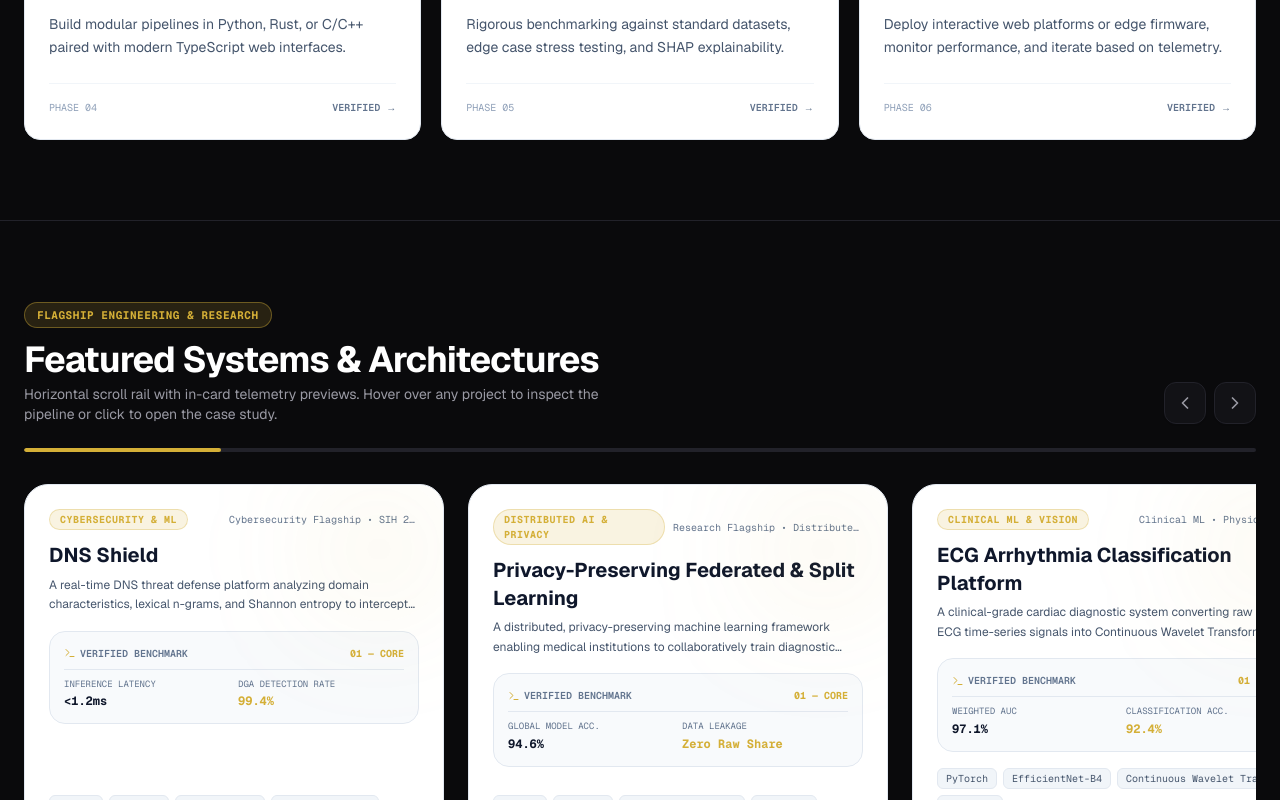
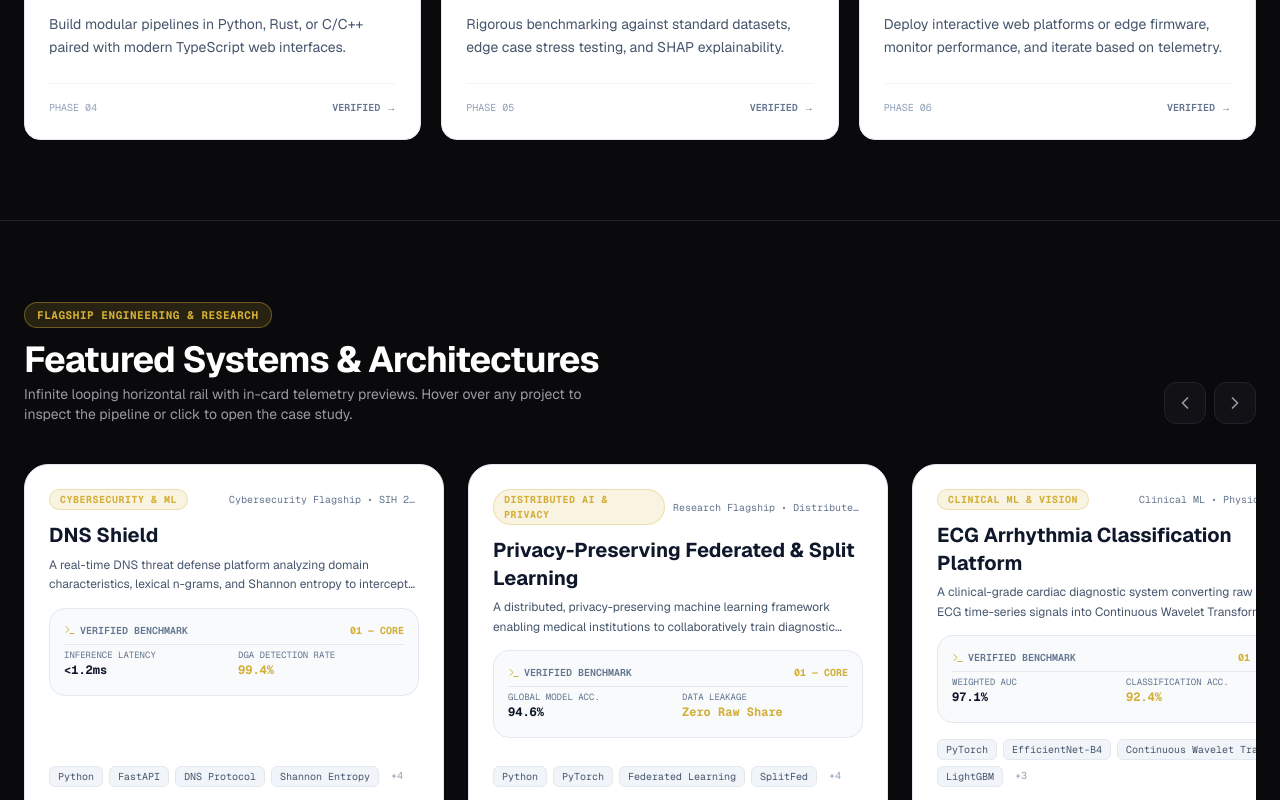
Before and after one commit to Kshitiz-Khandelwal/Portfolio-webiste, a Next.js app: page / in a window 1280 px wide. Shown: the part 2000-2800 px from the top of the page. Built offline with nearby package versions, Linux system fonts and the light colour scheme.

Commit message:
feat: add floating math formulas to background canvas, seamless infinite auto-scroll loop, and fix card hover jump

```diff
--- a/src/components/HorizontalProjectRail.tsx
+++ b/src/components/HorizontalProjectRail.tsx
@@ -9,16 +9,10 @@ export function HorizontalProjectRail() {
   const scrollContainerRef = useRef<HTMLDivElement | null>(null);
   const [activeCaseStudy, setActiveCaseStudy] = useState<ProjectCaseStudy | null>(null);
   const [hoveredProjectId, setHoveredProjectId] = useState<string | null>(null);
-  const [scrollProgress, setScrollProgress] = useState(0);
   const isPausedRef = useRef(false);
 
-  const handleScrollEvent = () => {
-    if (scrollContainerRef.current) {
-      const { scrollLeft, scrollWidth, clientWidth } = scrollContainerRef.current;
-      const progress = scrollLeft / (scrollWidth - clientWidth);
-      setScrollProgress(Math.min(Math.max(progress, 0), 1));
-    }
-  };
+  // Seamless infinite array (duplicated to create continuous smooth looping)
+  const displayProjects = [...featuredProjects, ...featuredProjects];
 
   const scroll = (direction: "left" | "right") => {
     if (scrollContainerRef.current) {
@@ -30,24 +24,22 @@ export function HorizontalProjectRail() {
     }
   };
 
-  // Auto-scroll left → right, pauses on hover/touch/manual interaction, loops back at the end
+  // Continuous seamless auto-scroll loop
   useEffect(() => {
     const el = scrollContainerRef.current;
     if (!el) return;
 
-    const AUTO_SCROLL_SPEED = 0.6; // px per tick — slow, ambient drift
+    const AUTO_SCROLL_SPEED = 0.55; // Smooth ambient drifting speed
     let frameId: number;
 
     const tick = () => {
       if (!isPausedRef.current && el) {
-        const maxScroll = el.scrollWidth - el.clientWidth;
-        if (maxScroll > 0) {
-          if (el.scrollLeft >= maxScroll - 1) {
-            // Reached the end — pause briefly, then loop back to start
-            el.scrollTo({ left: 0, behavior: "smooth" });
+        const halfWidth = el.scrollWidth / 2;
+        if (el.scrollLeft >= halfWidth) {
+          // Seamless reset to beginning of loop with zero jump
+          el.scrollLeft -= halfWidth;
         } else {
           el.scrollLeft += AUTO_SCROLL_SPEED;
-          }
         }
       }
       frameId = requestAnimationFrame(tick);
@@ -57,8 +49,7 @@ export function HorizontalProjectRail() {
 
     const pause = () => (isPausedRef.current = true);
     const resume = () => {
-      // Small delay before resuming so it doesn't yank the rail right after a manual scroll/drag
-      setTimeout(() => (isPausedRef.current = false), 1200);
+      setTimeout(() => (isPausedRef.current = false), 800);
     };
 
     el.addEventListener("mouseenter", pause);
@@ -79,7 +70,6 @@ export function HorizontalProjectRail() {
     };
   }, []);
 
-  // Nav-button clicks should also pause auto-scroll briefly so it doesn't fight the user
   const scrollWithPause = (direction: "left" | "right") => {
     isPausedRef.current = true;
     scroll(direction);
@@ -89,7 +79,7 @@ export function HorizontalProjectRail() {
   return (
     <section id="featured-projects" className="py-20 px-4 sm:px-6 max-w-7xl mx-auto border-t border-[#22222A]">
       {/* Section Header with Navigation Controls */}
-      <div className="flex flex-col md:flex-row md:items-end justify-between mb-6 gap-4">
+      <div className="flex flex-col md:flex-row md:items-end justify-between mb-8 gap-4">
         <div>
           <div className="inline-flex items-center gap-2 px-3 py-1 rounded-full bg-[#D4AF37]/15 border border-[#D4AF37]/40 text-[11px] font-mono uppercase tracking-wider text-[#D4AF37] font-bold mb-3">
             Flagship Engineering &amp; Research
@@ -98,7 +88,7 @@ export function HorizontalProjectRail() {
             Featured Systems &amp; Architectures
           </h2>
           <p className="font-sans text-xs sm:text-sm text-[#9A9AA4] mt-1 max-w-xl">
-            Horizontal scroll rail with in-card telemetry previews. Hover over any project to inspect the pipeline or click to open the case study.
+            Infinite looping horizontal rail with in-card telemetry previews. Hover over any project to inspect the pipeline or click to open the case study.
           </p>
         </div>
 
@@ -121,33 +111,33 @@ export function HorizontalProjectRail() {
         </div>
       </div>
 
-      {/* Progress Track Bar */}
-      <div className="w-full bg-[#22222A] h-1 rounded-full mb-6 overflow-hidden">
-        <div
-          className="bg-[#D4AF37] h-full transition-all duration-150 rounded-full"
-          style={{ width: `${Math.max(scrollProgress * 100, 16)}%` }}
-        />
-      </div>
-
       {/* Horizontal Scroll Rail */}
       <div
         ref={scrollContainerRef}
-        onScroll={handleScrollEvent}
         className="flex gap-6 overflow-x-auto pb-6 pt-2 no-scrollbar scroll-smooth snap-x snap-mandatory items-stretch"
       >
-        {featuredProjects.map((project) => {
-          const isHovered = hoveredProjectId === project.id;
+        {displayProjects.map((project, index) => {
+          const uniqueKey = `${project.id}-${index}`;
+          const isHovered = hoveredProjectId === uniqueKey;
 
           return (
             <div
-              key={project.id}
-              onMouseEnter={() => setHoveredProjectId(project.id)}
+              key={uniqueKey}
+              onMouseEnter={() => setHoveredProjectId(uniqueKey)}
               onMouseLeave={() => setHoveredProjectId(null)}
               onClick={() => setActiveCaseStudy(project)}
-              className="snap-start shrink-0 w-[340px] sm:w-[420px] bg-white border border-slate-200 hover:border-[#D4AF37] rounded-3xl p-6 transition-all duration-300 hover:scale-[1.01] hover:shadow-lg cursor-pointer flex flex-col justify-between relative overflow-hidden group"
+              className={`snap-start shrink-0 w-[340px] sm:w-[420px] bg-white border rounded-3xl p-6 transition-all duration-300 cursor-pointer flex flex-col justify-between relative overflow-hidden group ${
+                isHovered
+                  ? "border-[#D4AF37] -translate-y-2 shadow-[0_15px_40px_rgba(212,175,55,0.2)] z-10 scale-[1.01]"
+                  : "border-slate-200 hover:border-slate-300 shadow-sm"
+              }`}
             >
-              {/* Subtle Top Glow */}
-              <div className="absolute top-0 right-0 w-32 h-32 bg-[#D4AF37]/10 rounded-full blur-3xl group-hover:bg-[#D4AF37]/20 transition-colors pointer-events-none" />
+              {/* Subtle Top Glow on Hover */}
+              <div
+                className={`absolute top-0 right-0 w-36 h-36 bg-[#D4AF37]/15 rounded-full blur-3xl transition-opacity pointer-events-none ${
+                  isHovered ? "opacity-100" : "opacity-0"
+                }`}
+              />
 
               <div>
                 {/* Top Badge Strip */}
@@ -164,13 +154,13 @@ export function HorizontalProjectRail() {
                 <h3 className="font-sans font-bold text-xl text-slate-900 group-hover:text-[#D4AF37] transition-colors mb-1.5 leading-snug">
                   {project.title}
                 </h3>
-                <p className="font-sans text-xs text-slate-600 line-clamp-2 mb-4 leading-relaxed">
+                <p className="font-sans text-xs text-slate-600 line-clamp-2 mb-4 leading-relaxed h-[36px]">
                   {project.summary}
                 </p>
 
-                {/* In-Card Dynamic Preview / Architecture Reveal on Hover */}
-                <div className="mb-4 bg-slate-50 border border-slate-200 rounded-2xl p-3.5 transition-all">
-                  <div className="flex items-center justify-between mb-2 pb-2 border-b border-slate-200">
+                {/* In-Card Fixed Height Preview Container (Zero Layout Shift) */}
+                <div className="mb-4 bg-slate-50 border border-slate-200 rounded-2xl p-3.5 h-[88px] relative overflow-hidden transition-all flex flex-col justify-between">
+                  <div className="flex items-center justify-between pb-1.5 border-b border-slate-200">
                     <span className="font-mono text-[10px] uppercase text-slate-500 font-semibold flex items-center gap-1">
                       <Terminal className="w-3 h-3 text-[#D4AF37]" />
                       <span>{isHovered ? "Live Pipeline Flow" : "Verified Benchmark"}</span>
@@ -180,26 +170,28 @@ export function HorizontalProjectRail() {
                     </span>
                   </div>
 
+                  {/* Cross-fading Content without Height Change */}
+                  <div className="relative flex-1 pt-1.5">
                     {isHovered ? (
                       /* Live Pipeline Flow Preview */
-                    <div className="font-mono text-[10px] text-slate-800 space-y-1 animate-in fade-in duration-200">
+                      <div className="font-mono text-[10px] text-slate-800 space-y-0.5 animate-in fade-in duration-150">
                         <div className="text-[#D4AF37] font-bold truncate">➔ Input: {project.metrics[0].label}</div>
-                      <div className="text-slate-600 truncate">➔ Pipeline: {project.metrics[3]?.value || "Multi-Stage ML"}</div>
-                      <div className="text-emerald-700 font-bold">➔ Metric: {project.metrics[1].value} ({project.metrics[1].label})</div>
+                        <div className="text-emerald-700 font-bold truncate">➔ Score: {project.metrics[1].value} ({project.metrics[1].label})</div>
                       </div>
                     ) : (
                       /* Default Metrics Snapshot */
-                    <div className="grid grid-cols-2 gap-2">
+                      <div className="grid grid-cols-2 gap-2 animate-in fade-in duration-150">
                         <div className="text-left">
-                        <span className="font-mono text-[9px] text-slate-500 uppercase block">{project.metrics[0].label}</span>
+                          <span className="font-mono text-[9px] text-slate-500 uppercase block leading-none">{project.metrics[0].label}</span>
                           <span className="font-mono text-xs font-bold text-slate-900 mt-0.5 block">{project.metrics[0].value}</span>
                         </div>
                         <div className="text-left">
-                        <span className="font-mono text-[9px] text-slate-500 uppercase block">{project.metrics[1].label}</span>
+                          <span className="font-mono text-[9px] text-slate-500 uppercase block leading-none">{project.metrics[1].label}</span>
                           <span className="font-mono text-xs font-bold text-[#D4AF37] mt-0.5 block">{project.metrics[1].value}</span>
                         </div>
                       </div>
                     )}
+                  </div>
                 </div>
               </div>
 
```
Also changed, not shown: src/components/BackgroundEffects.tsx (+80 -13 lines). Lines whose indentation alone changed are shown as unchanged.
